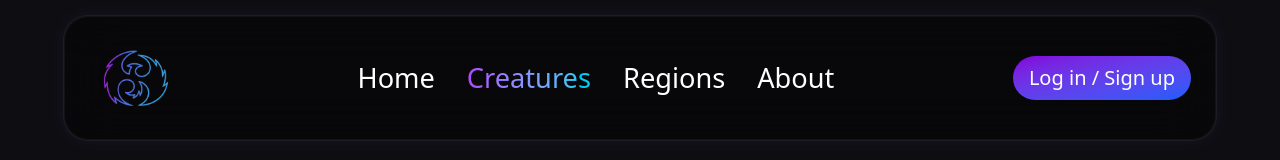
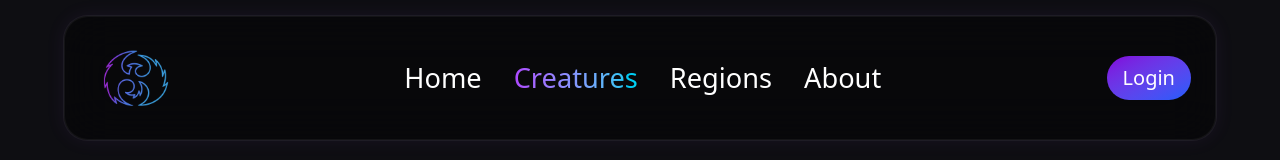
Before and after one commit to MontherALS/MythicaVaultClient, a Next.js app: page /creatures in a window 1280 px wide. Shown: the top 160 px of the page. Built offline with nearby package versions, Linux system fonts and the light colour scheme; no server answers.

Commit message:
simple edits

```diff
--- a/app/compo/CreaturesGrid.jsx
+++ b/app/compo/CreaturesGrid.jsx
@@ -13,7 +13,7 @@ export default function CreaturesGrid({ creatures }) {
     );
   }
   return (
-    <section className="grid grid-cols-1 sm:grid-cols-2 lg:grid-cols-3 2xl:grid-cols-4 gap-6 px-10 py-14">
+    <section className="grid grid-cols-1 sm:grid-cols-2 lg:grid-cols-3 2xl:grid-cols-4 gap-6 px-40 py-14">
       {creatures.map((creature) => (
         <div
           key={creature._id}
@@ -21,14 +21,14 @@ export default function CreaturesGrid({ creatures }) {
            shadow-md border border-gray-800
            hover:scale-105 transition-all duration-500"
         >
-          <div className="h-[350px] sm:h-[375px] md:h-[400px] lg:h-[520px] rounded-xl overflow-hidden group">
+          <div className="h-[400px] sm:h-[375px] md:h-[400px] lg:h-[520px]  rounded-xl overflow-hidden group">
             <Image
               src={creature.img}
               alt={creature.name}
               width={500}
               height={500}
               priority
-              className="w-full h-full object-cover object-center rounded-xl transition-transform duration-500 group-hover:scale-105"
+              className="w-full h-full  object-center rounded-xl transition-transform duration-500 group-hover:scale-105"
             />
           </div>
 
--- a/app/compo/myNav.jsx
+++ b/app/compo/myNav.jsx
@@ -104,7 +104,7 @@ export default function MyNav() {
             </button>
           ) : (
             <div className="flex items-center gap-2 px-3 sm:px-4 py-1 sm:py-2 text-base sm:text-xl rounded-full bg bg-gradient-to-tl from-blue-600 to-purple-700 hover:scale-105 transition-all cursor-pointer duration-300 mt-2 sm:mt-0">
-              <Link href="/login">Log in / Sign up</Link>
+              <Link href="/login">Login</Link>
             </div>
           )}
         </div>
```
